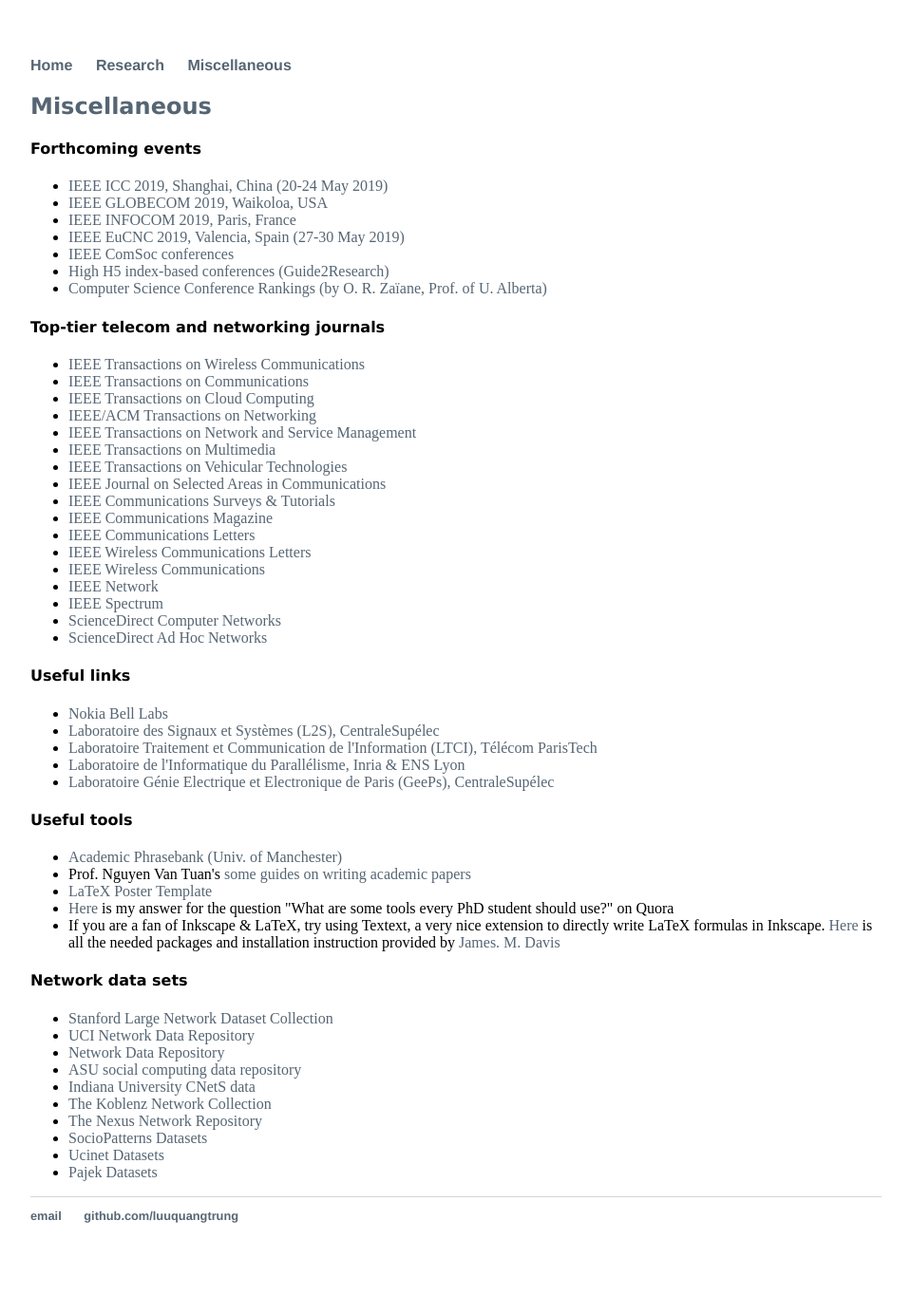
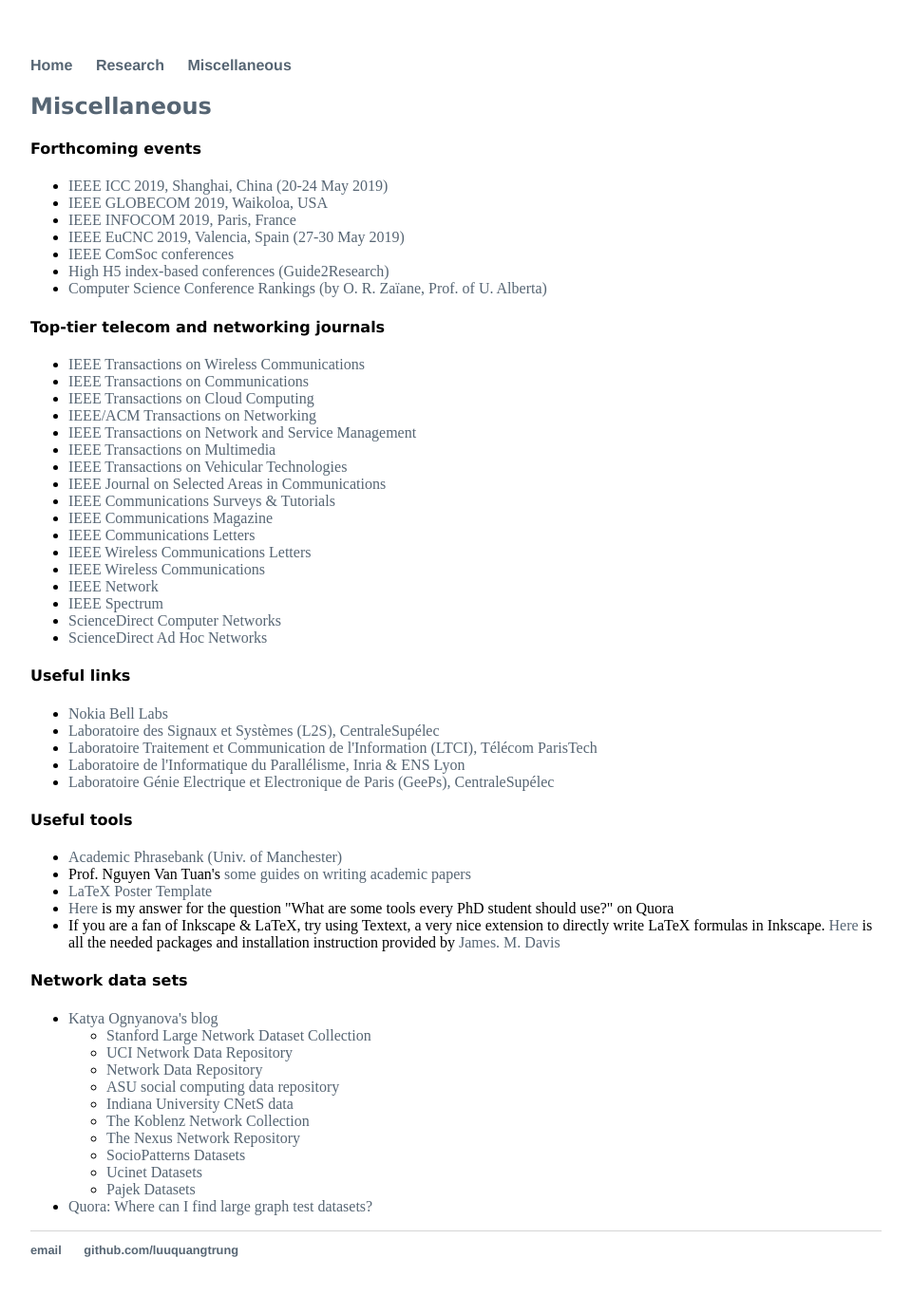
Before and after one commit to luuquangtrung/luuquangtrung.github.io_v1, a Jekyll site: the page built from misc/index.html, in a window 1280 px wide. Shown: the whole page at 95% size, without its empty margins (160-1119 px from the left). Built offline with Jekyll 4.4.1, drawn with Linux system fonts in a browser that asks for light colours; before the commit the page ends 1348 px from its top, so only the background shows below that.

Commit message:
Update index.html

```diff
--- a/misc/index.html
+++ b/misc/index.html
@@ -84,6 +84,10 @@
 </div>
 
 <ul>
+	<li> <a href="http://kateto.net/2016/05/network-datasets/">
+				Katya Ognyanova's blog </a>
+
+	<ul>
 		<li> <a href="http://snap.stanford.edu/data/index.html">
 				Stanford Large Network Dataset Collection </a>
 
@@ -114,3 +118,8 @@
 		<li> <a href="http://vlado.fmf.uni-lj.si/pub/networks/data/">
 				Pajek Datasets </a> </li>
 	</ul>
+
+	<li> <a href="https://www.quora.com/Where-can-I-find-large-graph-test-datasets">
+				Quora: Where can I find large graph test datasets? </a>
+
+</ul>
```
Lines whose indentation alone changed are shown as unchanged.
